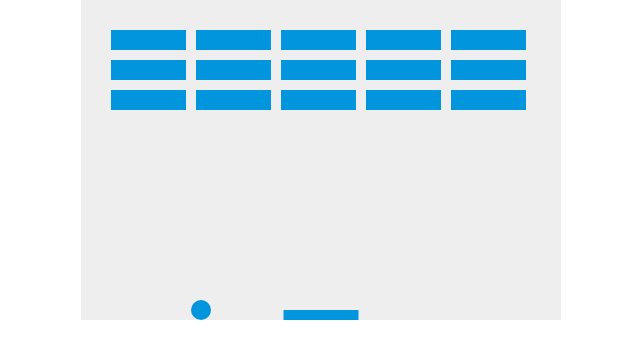
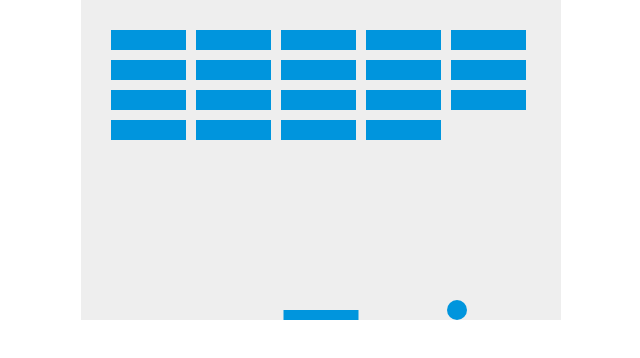
Before and after one commit to fibeep/few-breakout, a plain HTML site: page index.html in a window 1280 px wide. Shown: the whole page, without its empty margins (319-959 px from the left). Drawn offline with Linux system fonts and the light colour scheme.

Commit message:
bricks dissapear when hit

```diff
--- a/index.html
+++ b/index.html
@@ -40,7 +40,7 @@
         var rightPressed = false;
         var leftPressed = false;
 
-        var brickRowCount = 3;
+        var brickRowCount = 4;
         var brickColumnCount = 5;
 
         var brickWidth = 75;
@@ -49,13 +49,14 @@
         var brickOffsetTop = 30;
         var brickOffsetLeft = 30;
 
-        var bricks = [];
-        for (var c = 0; c < brickColumnCount; c++) {
+        const bricks = [];
+        for (let c = 0; c < brickColumnCount; c++) {
             bricks[c] = [];
-            for (var r = 0; r < brickRowCount; r++) {
-                bricks[c][r] = { x: 0, y: 0 };
+            for (let r = 0; r < brickRowCount; r++) {
+                bricks[c][r] = { x: 0, y: 0, status: 1 };
             }
         }
+
 
         document.addEventListener("keydown", keyDownHandler, false);
         document.addEventListener("keyup", keyUpHandler, false);
@@ -78,6 +79,27 @@
             }
         }
 
+        function collisionDetection() {
+            for (let c = 0; c < brickColumnCount; c++) {
+                for (let r = 0; r < brickRowCount; r++) {
+                    const b = bricks[c][r];
+                    if (b.status === 1) {
+                        if (
+                            x > b.x &&
+                            x < b.x + brickWidth &&
+                            y > b.y &&
+                            y < b.y + brickHeight
+                        ) {
+                            dy = -dy;
+                            b.status = 0;
+                        }
+                    }
+                }
+            }
+        }
+
+
+
         function drawBall() {
             ctx.beginPath();
             ctx.arc(x, y, ballRadius, 0, Math.PI * 2);
@@ -92,11 +114,13 @@
             ctx.fill();
             ctx.closePath();
         }
+
         function drawBricks() {
-            for (var c = 0; c < brickColumnCount; c++) {
-                for (var r = 0; r < brickRowCount; r++) {
-                    var brickX = (c * (brickWidth + brickPadding)) + brickOffsetLeft;
-                    var brickY = (r * (brickHeight + brickPadding)) + brickOffsetTop;
+            for (let c = 0; c < brickColumnCount; c++) {
+                for (let r = 0; r < brickRowCount; r++) {
+                    if (bricks[c][r].status === 1) {
+                        const brickX = c * (brickWidth + brickPadding) + brickOffsetLeft;
+                        const brickY = r * (brickHeight + brickPadding) + brickOffsetTop;
                         bricks[c][r].x = brickX;
                         bricks[c][r].y = brickY;
                         ctx.beginPath();
@@ -107,12 +131,16 @@
                     }
                 }
             }
+        }
+
 
         function draw() {
             ctx.clearRect(0, 0, canvas.width, canvas.height);
             drawBricks();
             drawBall();
             drawPaddle();
+            collisionDetection();
+
 
             if (x + dx > canvas.width - ballRadius || x + dx < ballRadius) {
                 dx = -dx;
```
Lines whose indentation alone changed are shown as unchanged.
